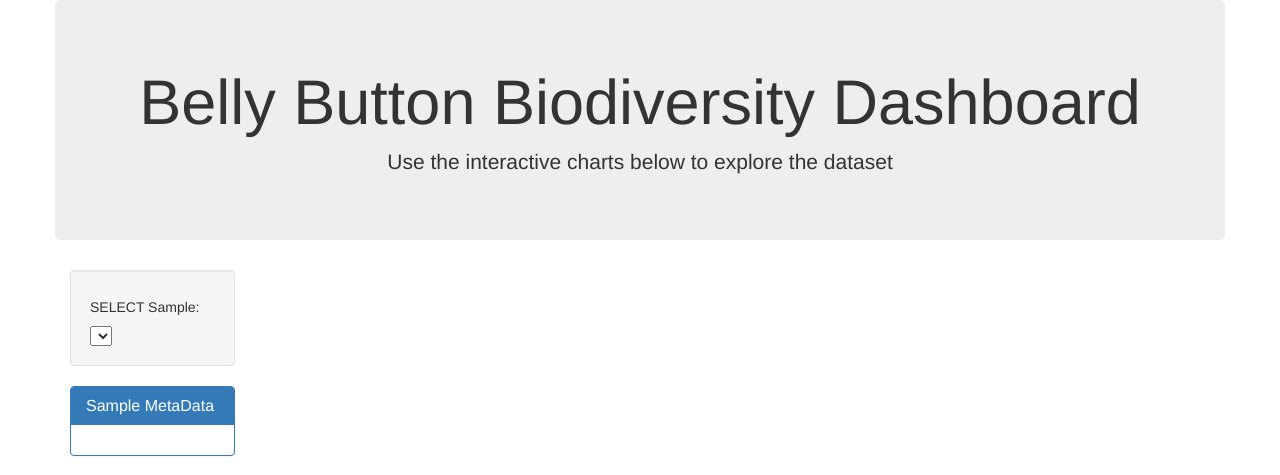
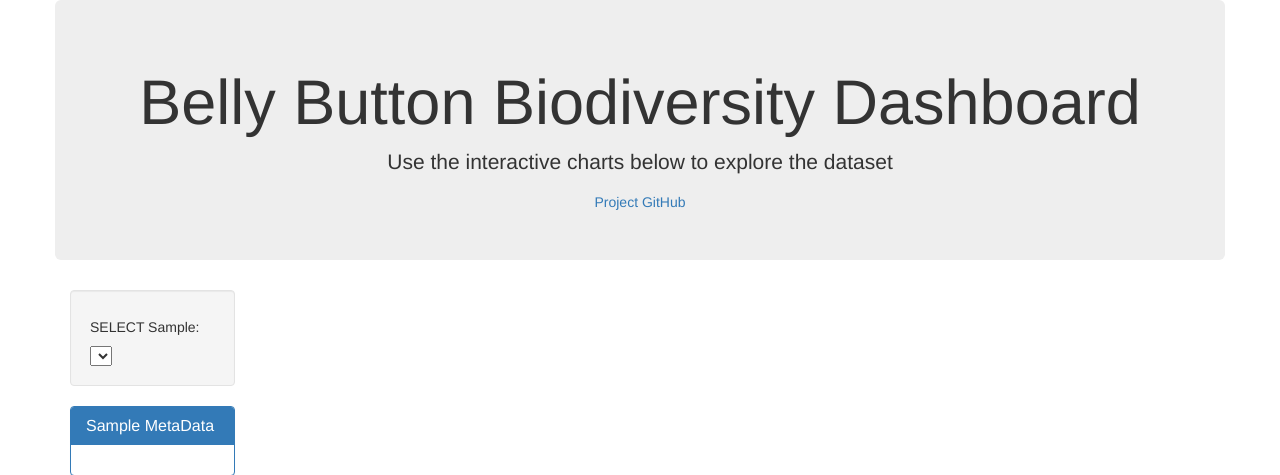
Before and after one commit to faznaimov/Belly_Button_Biodiversity, a Flask app: page / in a window 1280 px wide. Shown: the top 475 px of the page. Run offline with Flask 2, Linux system fonts and the light colour scheme; data that the repository does not hold is empty; some libraries are stand-ins or nearby versions.

Commit message:
adding readme file and repo link in html

```diff
--- a/templates/index.html
+++ b/templates/index.html
@@ -16,6 +16,7 @@
       <div class="col-md-12 jumbotron text-center">
         <h1>Belly Button Biodiversity Dashboard</h1>
         <p>Use the interactive charts below to explore the dataset</p>
+        <a href="https://github.com/faznaimov/Belly_Button_Biodiversity">Project GitHub</a>
       </div>
     </div>
     <div class="row">
```
Also changed, not shown: README.md (added).
